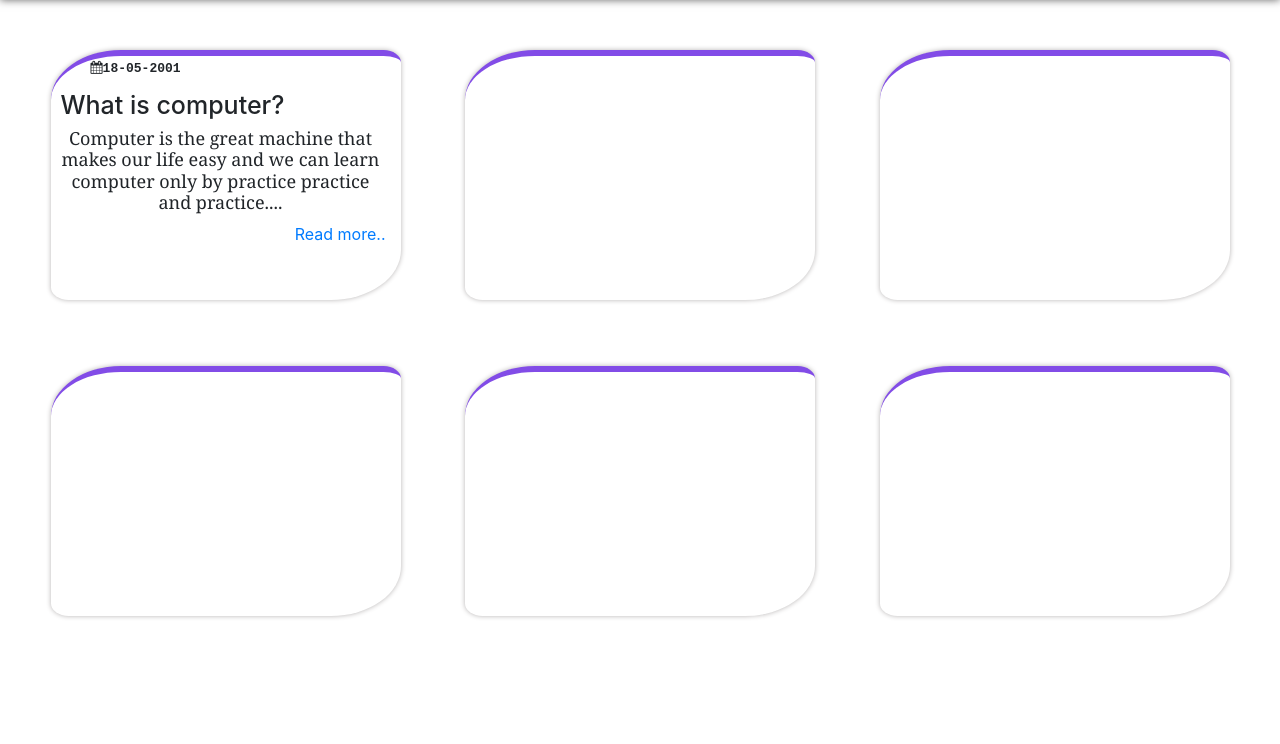
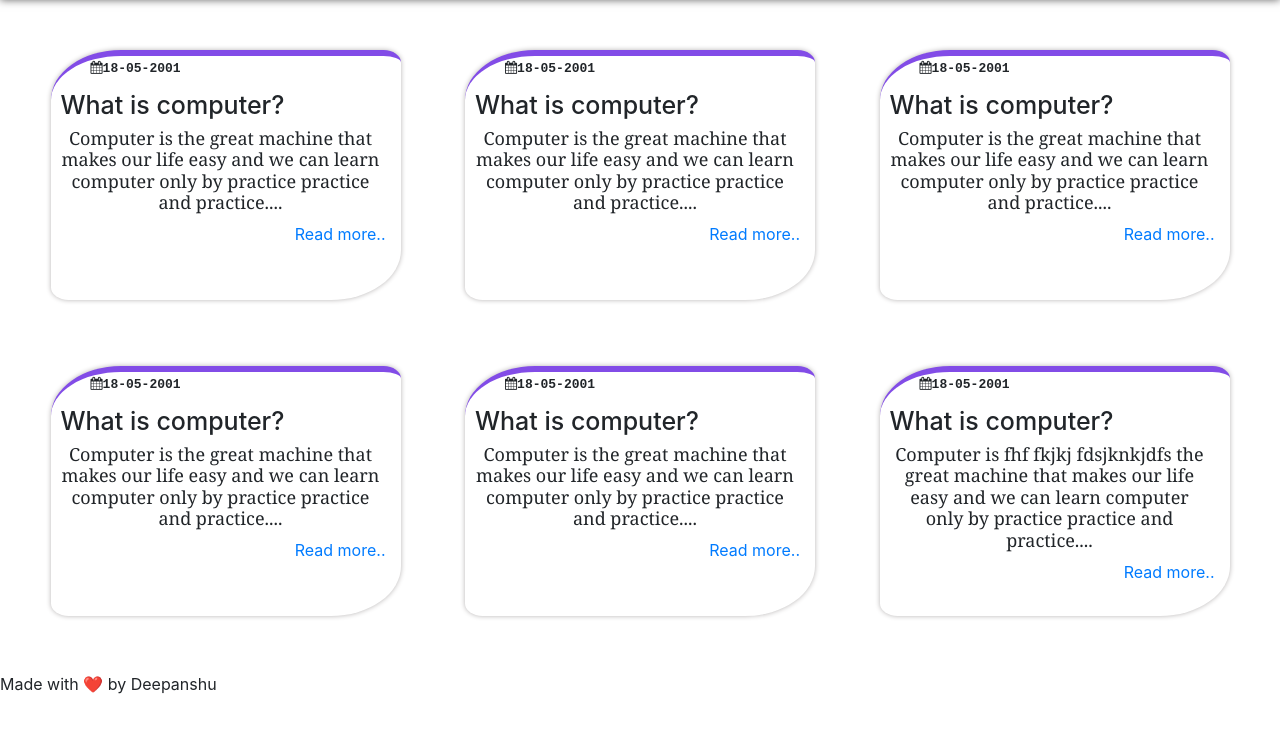
Before and after one commit to Brillianttyagi/Blog-Flaskapp, a Flask app: page /posts in a window 1280 px wide. Shown: the part 56-800 px from the top of the page. Run offline with Flask 2, Linux system fonts and the light colour scheme; data comes from the database, SQL or seed files in the repository.

Commit message:
update file

```diff
--- a/templates/index.html
+++ b/templates/index.html
@@ -49,23 +49,80 @@
             <a class="read-more" href="#">Read more..</a>
         </div>
         <div class="blog-content">
-
+            <div class="box">
+                <div class="date">
+                    <h1><i class="fa fa-calendar"></i>18-05-2001</h1>
+                </div>
+                <div class="blog-title">
+                    <h1>What is computer?</h1>
+                </div>
+                <div class="blog-body">
+                    <h1>Computer is the great machine that makes our life easy and we can learn computer only by practice practice and practice....</h1>
+                </div>
+            </div>
+            <a class="read-more" href="#">Read more..</a>
         </div>
         <div class="blog-content">
-
+            <div class="box">
+                <div class="date">
+                    <h1><i class="fa fa-calendar"></i>18-05-2001</h1>
+                </div>
+                <div class="blog-title">
+                    <h1>What is computer?</h1>
+                </div>
+                <div class="blog-body">
+                    <h1>Computer is the great machine that makes our life easy and we can learn computer only by practice practice and practice....</h1>
+                </div>
+            </div>
+            <a class="read-more" href="#">Read more..</a>
         </div>
         <div class="blog-content">
-
+            <div class="box">
+                <div class="date">
+                    <h1><i class="fa fa-calendar"></i>18-05-2001</h1>
+                </div>
+                <div class="blog-title">
+                    <h1>What is computer?</h1>
+                </div>
+                <div class="blog-body">
+                    <h1>Computer is the great machine that makes our life easy and we can learn computer only by practice practice and practice....</h1>
+                </div>
+            </div>
+            <a class="read-more" href="#">Read more..</a>
         </div>
         <div class="blog-content">
-
+            <div class="box">
+                <div class="date">
+                    <h1><i class="fa fa-calendar"></i>18-05-2001</h1>
+                </div>
+                <div class="blog-title">
+                    <h1>What is computer?</h1>
+                </div>
+                <div class="blog-body">
+                    <h1>Computer is the great machine that makes our life easy and we can learn computer only by practice practice and practice....</h1>
+                </div>
+            </div>
+            <a class="read-more" href="#">Read more..</a>
         </div>
         <div class="blog-content">
-
+            <div class="box">
+                <div class="date">
+                    <h1><i class="fa fa-calendar"></i>18-05-2001</h1>
+                </div>
+                <div class="blog-title">
+                    <h1>What is computer?</h1>
+                </div>
+                <div class="blog-body">
+                    <h1>Computer is fhf fkjkj fdsjknkjdfs the great machine that makes our life easy and we can learn computer only by practice practice and practice....</h1>
+                </div>
+            </div>
+            <a class="read-more" href="#">Read more..</a>
         </div>
 
-
       </div>
+      <footer>
+          <div class="copyright">Made with ❤️ by Deepanshu</div>
+      </footer>
 
       <script src="https://code.jquery.com/jquery-3.5.1.slim.min.js" integrity="sha384-DfXdz2htPH0lsSSs5nCTpuj/zy4C+OGpamoFVy38MVBnE+IbbVYUew+OrCXaRkfj" crossorigin="anonymous"></script>
       <script src="https://cdn.jsdelivr.net/npm/bootstrap@4.5.3/dist/js/bootstrap.bundle.min.js" integrity="sha384-ho+j7jyWK8fNQe+A12Hb8AhRq26LrZ/JpcUGGOn+Y7RsweNrtN/tE3MoK7ZeZDyx" crossorigin="anonymous"></script>
```
